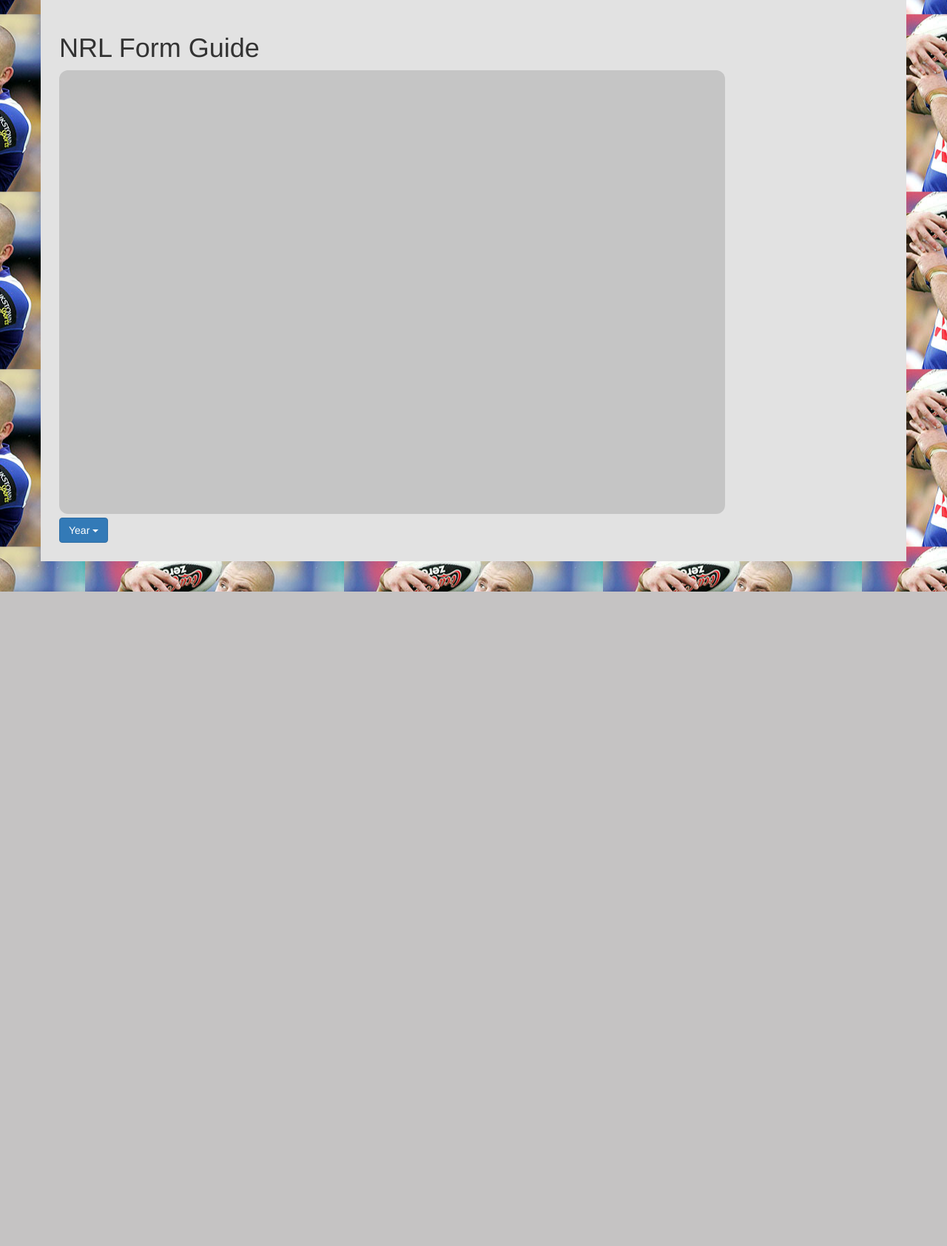
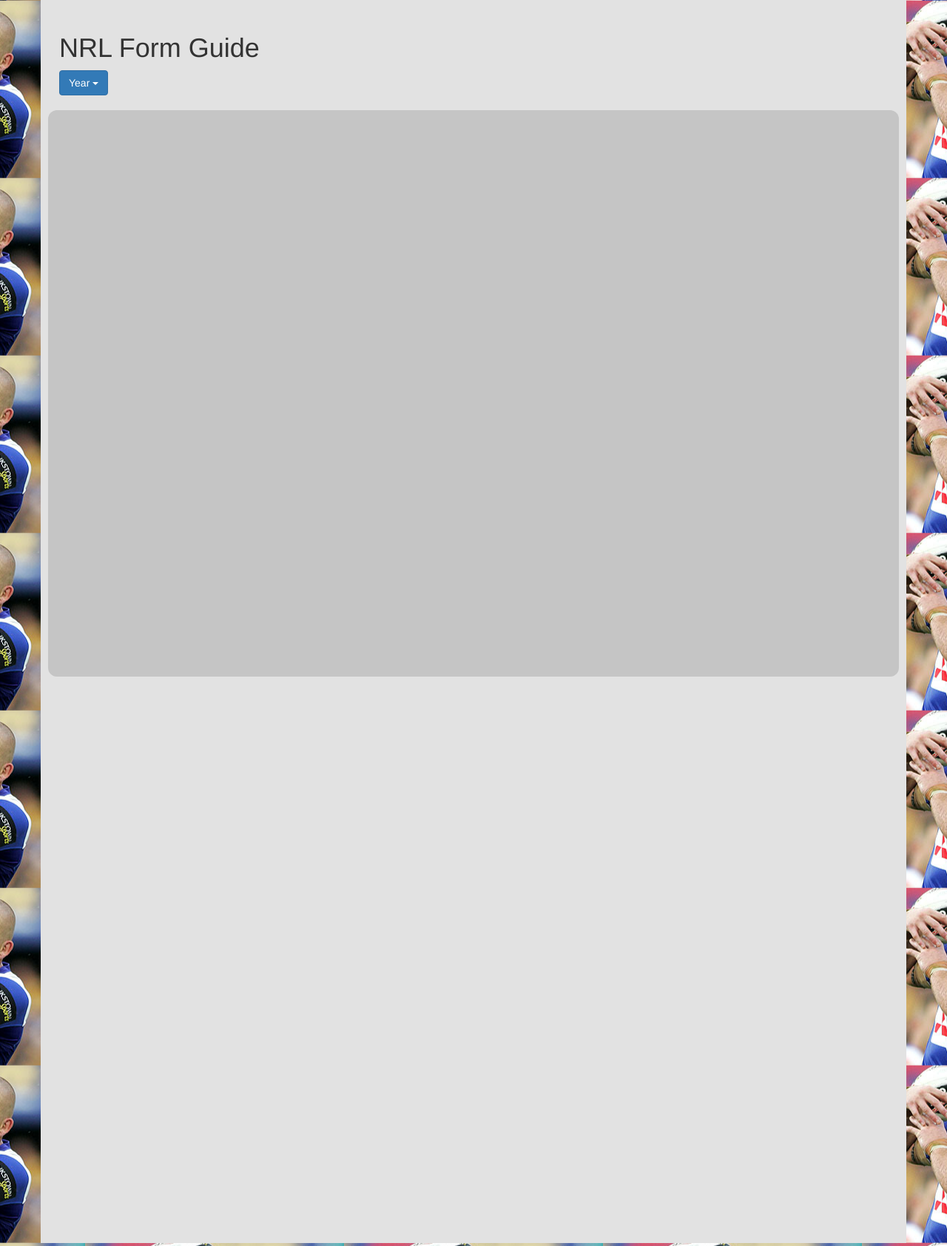
Before and after one commit to andrewjkuo/nrl-form, a Flask app: page / in a window 1280 px wide. Shown: the whole page at 74% size. Before the commit the page ends 800 px from the top, so only its background shows below. Run offline with Flask 2, Linux system fonts and the light colour scheme; some libraries are stand-ins or nearby versions.

Commit message:
make svg responsive

```diff
--- a/main.py
+++ b/main.py
@@ -125,4 +125,4 @@
     return ('', 204)
 
 if __name__ == '__main__':
-    app.run(host='127.0.0.1', port=4008)
+    app.run(host='127.0.0.1', port=8001)
--- a/static/nrl.js
+++ b/static/nrl.js
@@ -38,9 +38,12 @@
     .style("opacity", 0);
 
     var svg = d3.select("#chartArea")
+        .attr(
+          "style",
+          "padding-bottom: " + Math.ceil(height * 100 / width) + "%"
+        )
         .append("svg")
-            .attr("width", width + margin.left + margin.right)
-            .attr("height", height + margin.top + margin.bottom)
+        .attr("viewBox", "0 0 " + (width+margin.left+margin.right) + " " + (height+margin.top+margin.bottom))
             .style("background-color", "#C5C5C5")
             .style("border-radius", "12px")
         .append("g")
--- a/static/style.css
+++ b/static/style.css
@@ -33,3 +33,19 @@
     border-radius: 8px;
     pointer-events: none;
 }
+
+#chartArea {
+    position: relative;
+    height: 100%;
+    width: 100%;
+    padding: 0;
+    padding-bottom: 100%;
+}
+
+#chartArea > svg {
+    position: relative;
+    height: 100%;
+    width: 100%;
+    left: 0;
+    top: 0;
+}
--- a/templates/index.html
+++ b/templates/index.html
@@ -11,14 +11,13 @@
 </head>
 <body>
     <div class="container">
-        <div class "row">
+        <div class="row">
+          <div class="col-md-12">
             <h1>NRL Form Guide</h1>
+          </div>
         </div>
-        <div class "row">
-            <div id="chartArea">
-            </div>
-        </div>
-        <div class "row">
+        <div class="row">
+          <div class="col-md-12">
             <div class="dropdown">
               <button class="btn btn-primary dropdown-toggle" type="button" data-toggle="dropdown">Year
               <span class="caret"></span></button>
@@ -30,6 +29,12 @@
                     <li><a href="#" onclick="updateGraph(2019)">2019</a></li>
               </ul>
             </div>
+            <br>
+          </div>
+        </div>
+        <div class="row">
+          <div class="col-md-12 text-center" id="chartArea">
+          </div>
         </div>
     </div>
     <script src="static/nrl.js"></script>
```
